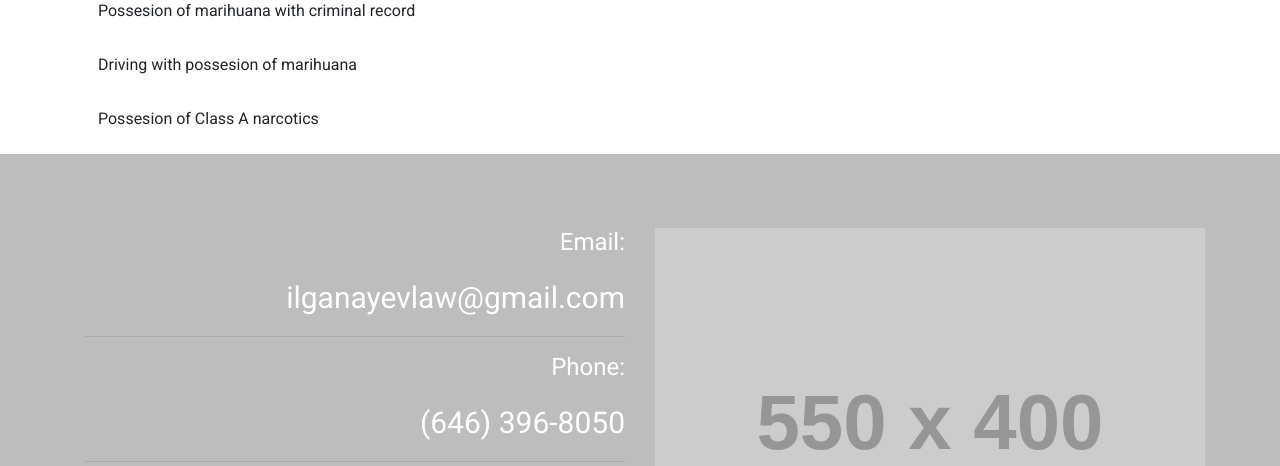
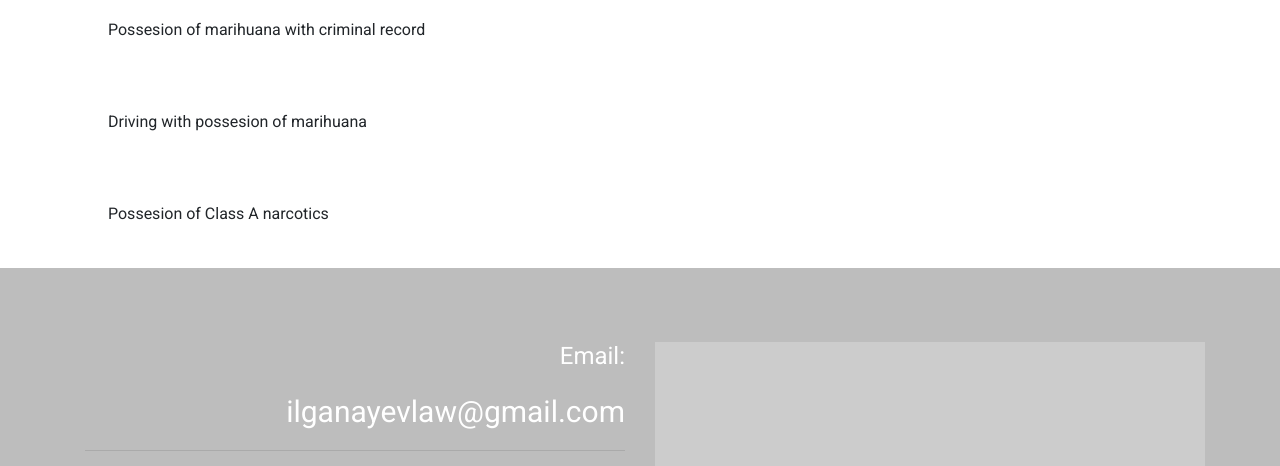
Before and after one commit to Gus-tavogonz/law-website, a plain HTML site: page criminal.html in a window 1280 px wide. Shown: the part 634-1100 px from the top of the page. Drawn offline with nearby package versions, Linux system fonts and the light colour scheme; placeholder pictures from the web are drawn by us.

Commit message:
new section

```diff
--- a/assets/style/style.css
+++ b/assets/style/style.css
@@ -316,6 +316,12 @@ a:hover {
     font-family: 'Roboto', sans-serif;
 }
 
+.case{
+    padding-top: 15px;
+    padding-bottom: 15px;
+    margin: 10px;
+}
+
 
  @media only screen and (max-width: 600px) {
     .migir-photo {
--- a/criminal.html
+++ b/criminal.html
@@ -119,34 +119,34 @@
         <div class="row">
             <div class="col-md-8">
                 <p>
-                    <button class="btn " type="button" data-toggle="collapse" data-target="#collapseExample" aria-expanded="false" aria-controls="collapseExample">
+                    <button class="btn case" type="button" data-toggle="collapse" data-target="#collapseExample" aria-expanded="false" aria-controls="collapseExample">
                         Possesion of marihuana with criminal record
                     </button>
                   </p>
                   <div class="collapse" id="collapseExample">
-                    <div class="card card-body">
+                    <div class="card card-body case">
                       Anim pariatur cliche reprehenderit, enim eiusmod high life accusamus terry richardson ad squid. Nihil anim keffiyeh helvetica, craft beer labore wes anderson cred nesciunt sapiente ea proident.
                     </div>
                   </div>
 
                   <p>
-                  <button class="btn " type="button" data-toggle="collapse" data-target="#case2" aria-expanded="false" aria-controls="collapseExample">
+                  <button class="btn case" type="button" data-toggle="collapse" data-target="#case2" aria-expanded="false" aria-controls="collapseExample">
                     Driving with possesion of marihuana
                 </button>
               </p>
               <div class="collapse" id="case2">
-                <div class="card card-body">
+                <div class="card card-body case">
                   Anim pariatur cliche reprehenderit, enim eiusmod high life accusamus terry richardson ad squid. Nihil anim keffiyeh helvetica, craft beer labore wes anderson cred nesciunt sapiente ea proident.
                 </div>
               </div>
 
               <p>
-                <button class="btn " type="button" data-toggle="collapse" data-target="#case3" aria-expanded="false" aria-controls="collapseExample">
+                <button class="btn case" type="button" data-toggle="collapse" data-target="#case3" aria-expanded="false" aria-controls="collapseExample">
                   Possesion of Class A narcotics
               </button>
             </p>
             <div class="collapse" id="case3">
-              <div class="card card-body">
+              <div class="card card-body case">
                 Anim pariatur cliche reprehenderit, enim eiusmod high life accusamus terry richardson ad squid. Nihil anim keffiyeh helvetica, craft beer labore wes anderson cred nesciunt sapiente ea proident.
               </div>
             </div>
```
